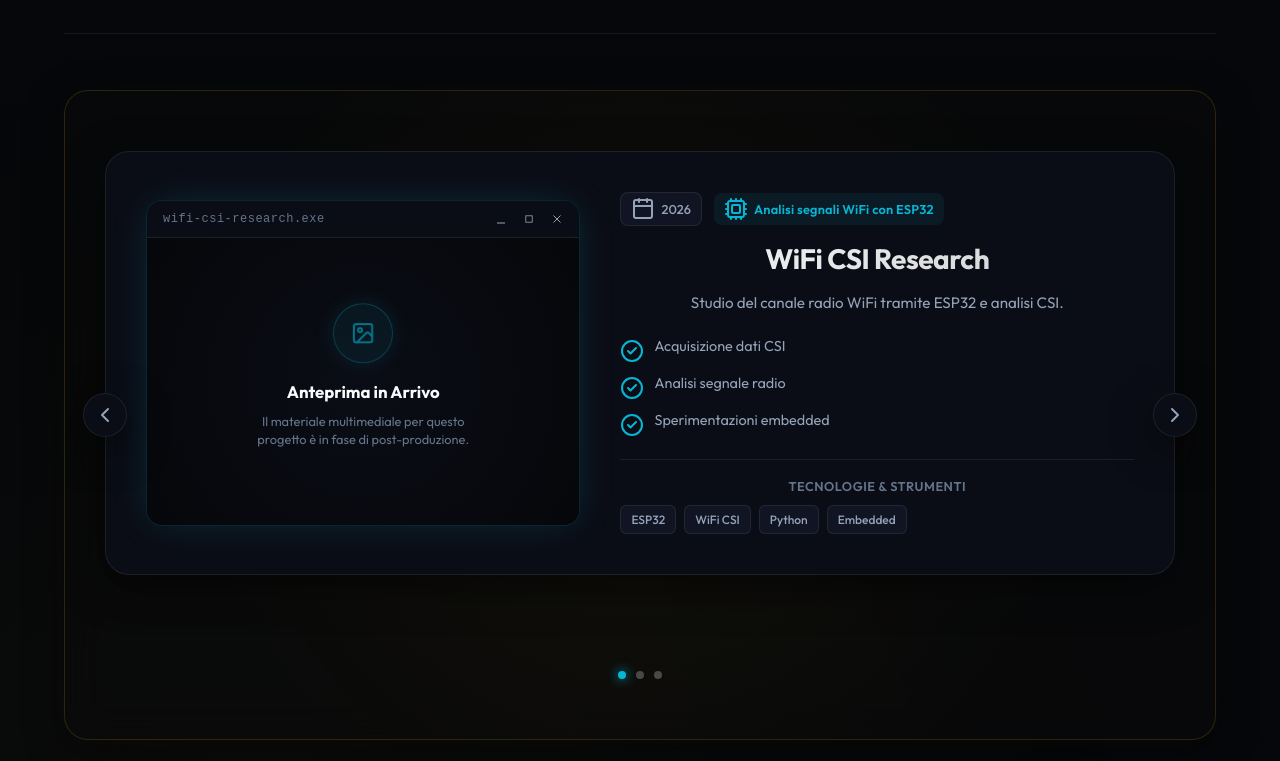
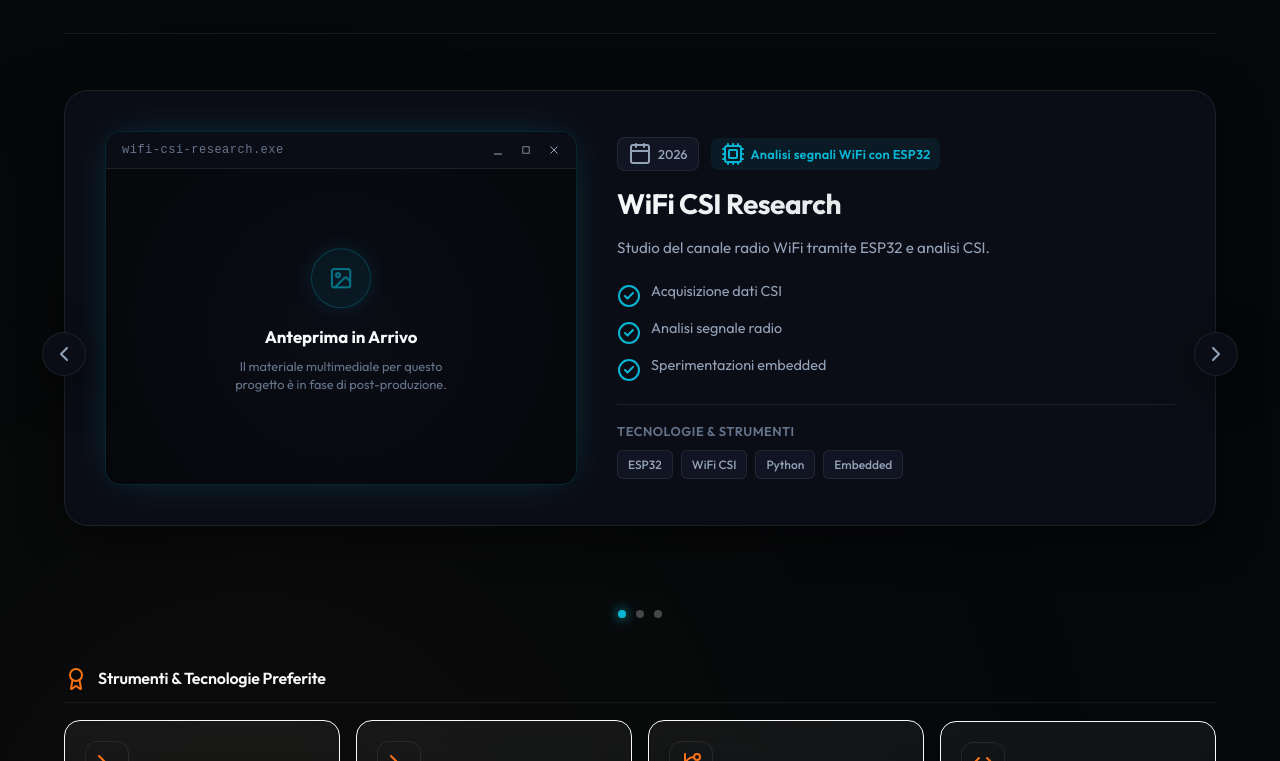
Before and after one commit to CosmoUniverso/Portfolio, a Next.js app: page / in a window 1280 px wide. Shown: the part 3699-4460 px from the top of the page. Built offline with nearby package versions, Linux system fonts and the light colour scheme.

Commit message:
sistemato il riquadro cyber

```diff
--- a/src/app/page.tsx
+++ b/src/app/page.tsx
@@ -337,7 +337,7 @@ export default function Home() {
             whileInView={{ opacity: 1, y: 0 }}
             viewport={{ once: true, margin: "-120px" }}
             transition={{ duration: 0.6, delay: 0.1 }}
-            className="coming-soon-card glass-panel"
+            className="section-content-carousel"
           >
             <Carousel projects={cybersecurityData.projects} />
           </motion.div>
```
